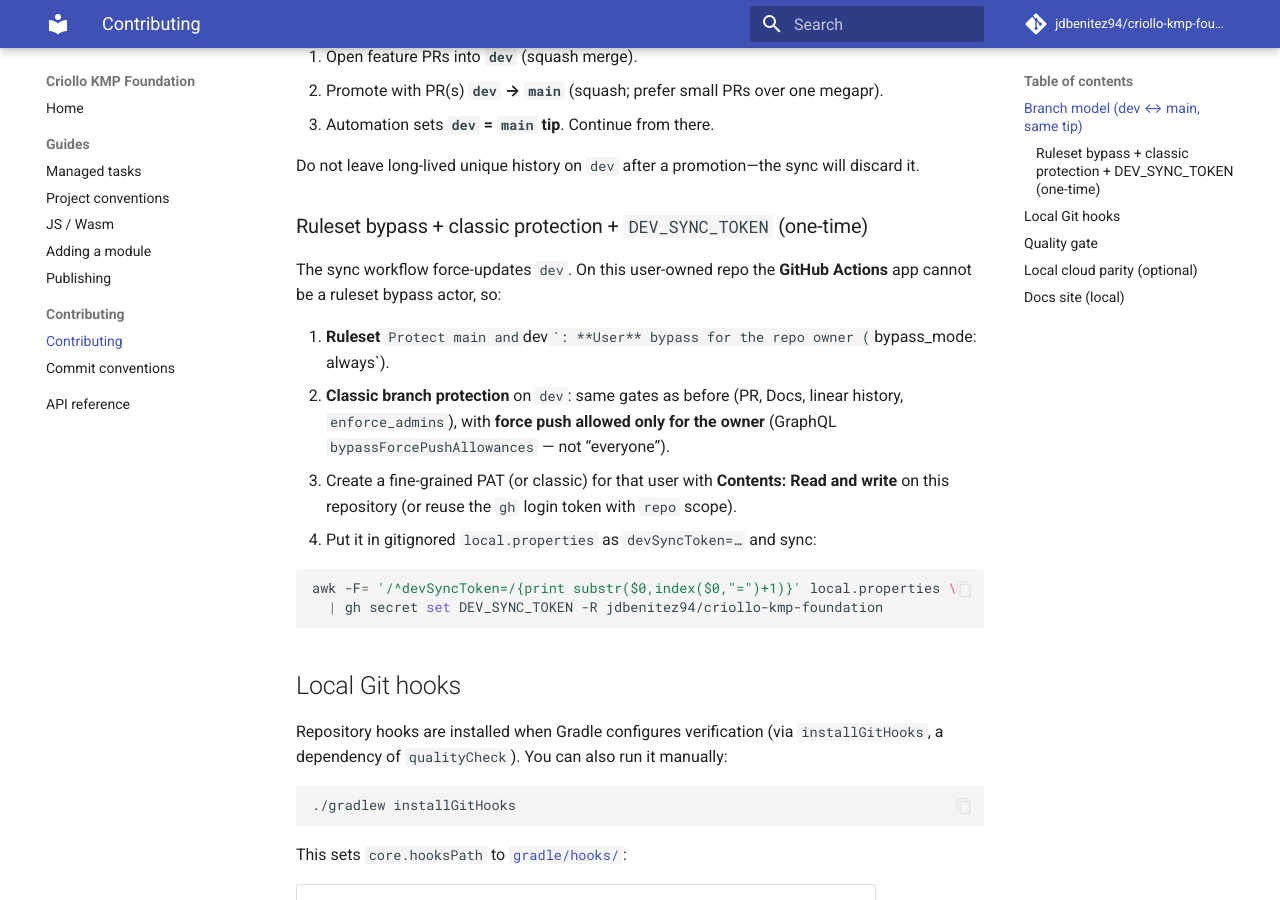
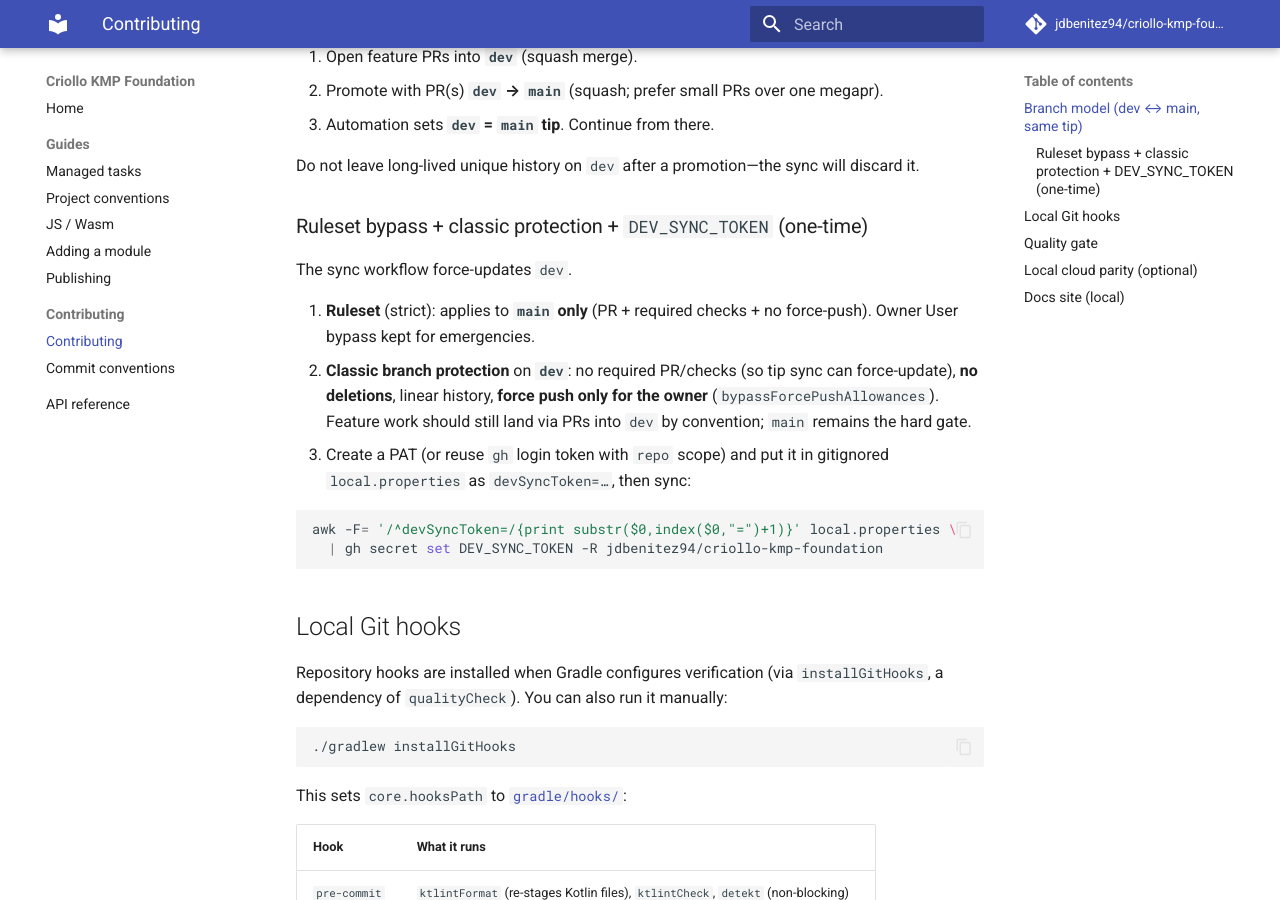
Before and after one commit to jdbenitez94/criollo-kmp-foundation, an MkDocs documentation site: the page built from docs/contributing.md, in a window 1280 px wide and 900 px high, scrolled down 464 px. Built offline with MkDocs 1.6.1 and Material for MkDocs 9.7.7, drawn with Linux system fonts in a browser that asks for light colours; comment, search, counter and statistics services are not loaded.

Commit message:
docs: clarify main ruleset vs soft classic on `dev`
Co-authored-by: Cursor <cursoragent@cursor.com>

````diff
--- a/docs/contributing.md
+++ b/docs/contributing.md
@@ -21,17 +21,16 @@ Do not leave long-lived unique history on `dev` after a promotion—the sync wil
 
 ### Ruleset bypass + classic protection + `DEV_SYNC_TOKEN` (one-time)
 
-The sync workflow force-updates `dev`. On this user-owned repo the **GitHub Actions**
-app cannot be a ruleset bypass actor, so:
+The sync workflow force-updates `dev`.
 
-1. **Ruleset** `Protect main and `dev``: **User** bypass for the repo owner
-   (`bypass_mode: always`).
-2. **Classic branch protection** on `dev`: same gates as before (PR, Docs, linear
-   history, `enforce_admins`), with **force push allowed only for the owner**
-   (GraphQL `bypassForcePushAllowances` — not “everyone”).
-3. Create a fine-grained PAT (or classic) for that user with **Contents: Read and write**
-   on this repository (or reuse the `gh` login token with `repo` scope).
-4. Put it in gitignored `local.properties` as `devSyncToken=…` and sync:
+1. **Ruleset** (strict): applies to **`main` only** (PR + required checks + no
+   force-push). Owner User bypass kept for emergencies.
+2. **Classic branch protection** on **`dev`**: no required PR/checks (so tip sync
+   can force-update), **no deletions**, linear history, **force push only for the
+   owner** (`bypassForcePushAllowances`). Feature work should still land via PRs into
+   `dev` by convention; `main` remains the hard gate.
+3. Create a PAT (or reuse `gh` login token with `repo` scope) and put it in
+   gitignored `local.properties` as `devSyncToken=…`, then sync:
 
 ```bash
 awk -F= '/^devSyncToken=/{print substr($0,index($0,"=")+1)}' local.properties \
````
